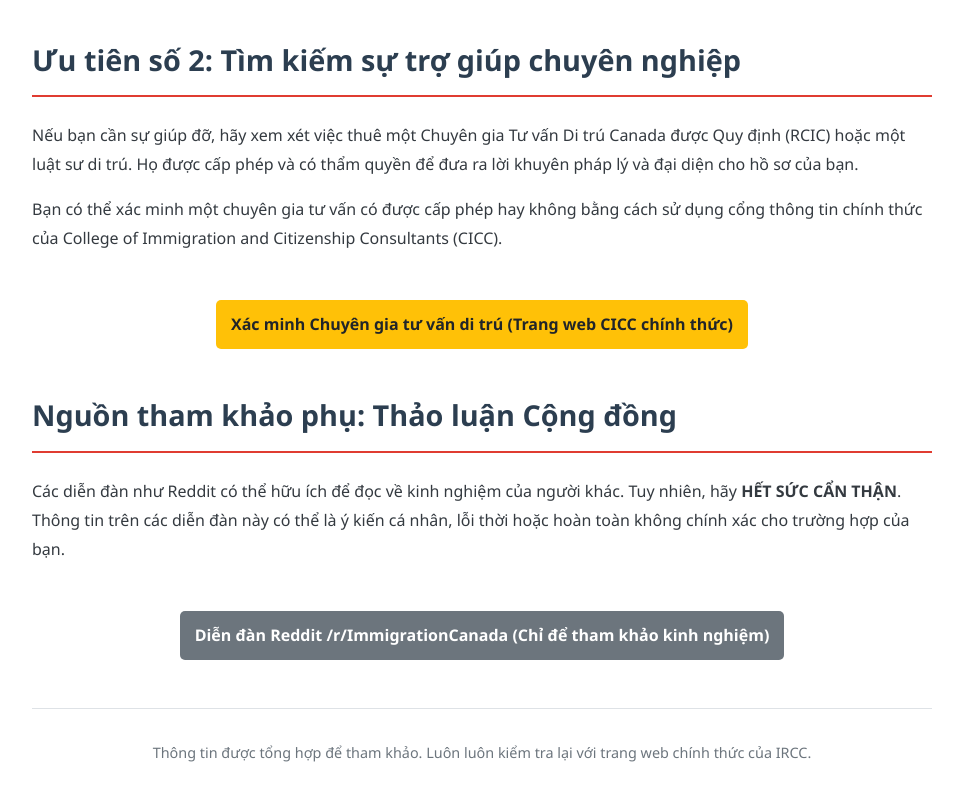
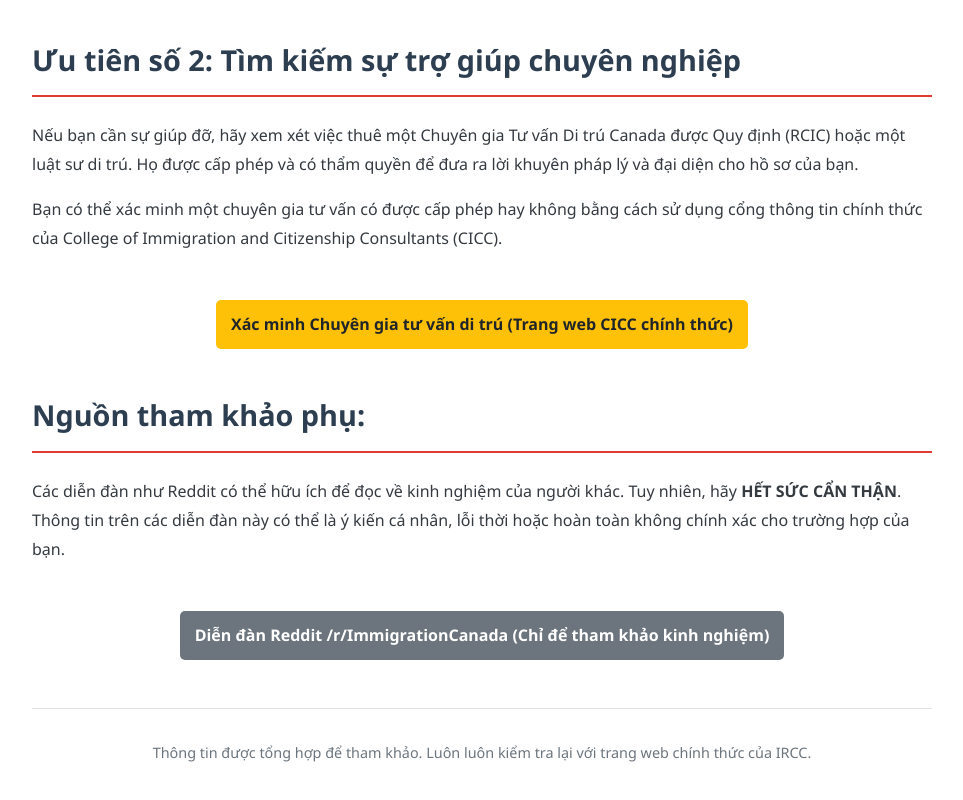
Before and after one commit to GiaFelix/kdbt, a plain HTML site: page index.html in a window 1280 px wide. Shown: the part 2452-3252 px from the top of the page, without its empty margins (158-1121 px from the left). Drawn offline with Linux system fonts and the light colour scheme.

Commit message:
Update index.html

```diff
--- a/index.html
+++ b/index.html
@@ -107,7 +107,7 @@
             </section>
 
             <section id="community-resources">
-                <h2>Nguồn tham khảo phụ: Thảo luận Cộng đồng</h2>
+                <h2>Nguồn tham khảo phụ: </h2>
 
         <p>Các diễn đàn như Reddit có thể hữu ích để đọc về kinh nghiệm của người khác. Tuy nhiên, hãy <strong>HẾT SỨC CẨN THẬN</strong>.
         Thông tin trên các diễn đàn này có thể là ý kiến cá nhân, lỗi thời hoặc hoàn toàn không chính xác cho trường hợp của bạn.</p>
```
